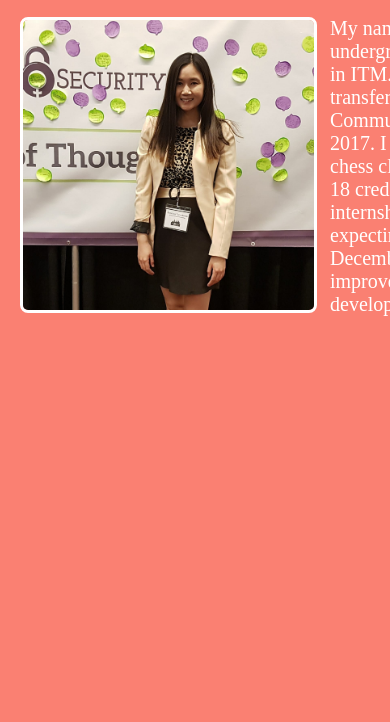
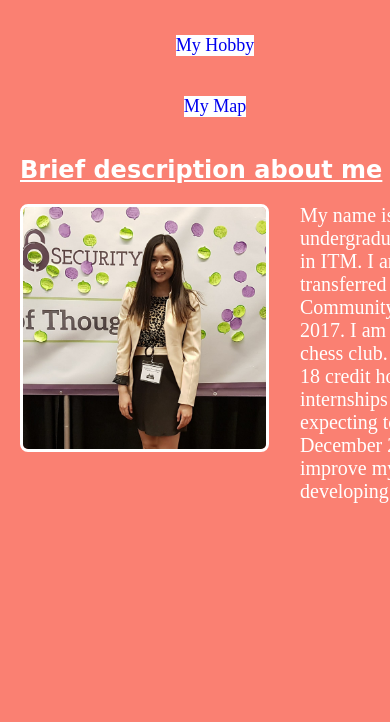
Before and after one commit to bolortuya/project3, a plain HTML site: page index.html in a window 390 px wide. Shown: the part 122-844 px from the top of the page. Drawn offline with Linux system fonts and the light colour scheme.

Commit message:
add more media queries

```diff
--- a/css/mobile.css
+++ b/css/mobile.css
@@ -1,15 +1,14 @@
 /* On screens that are 992px or less, set the background color to blue */
-@media only screen and (max-width: 600px){
+@media (min-width: 320px) and (max-width: 480px){
     .index{
       background-color: Salmon;
   }
   .index-container #h2 {
     text-align: left;
-    padding-left: 150px;
   }
   .index-container .img{
     border: 25px solid;
-    width: 30%;
+    width: 25%;
     position: absolute;
     border-radius: 8px;
     border: solid white;
@@ -23,12 +22,25 @@
     font-family: "Times New Roman";
     font-size: 20px;
     color: white;
-    left: 330px;
+    left: 300px;
   }
 }
 
-/* On screens that are 600px or less, set the background color to olive */
-@media screen and (max-width: 600px) {
+@media (min-width: 320px) and (max-width: 480px){
   .hobby-class {
     background-color: Salmon;  }
+  #navbar li{
+    display: grid;
+    }
+    #navbar a{
+      text-decoration: none;
+      font-size: 18px;
+      background-color: white;
+      margin: auto;
+      padding: none;
+    }
+    .hobby-container .pic1 .pic2 .pic3{
+      width: 100px;
+      float: left;
+    }
 }
```
